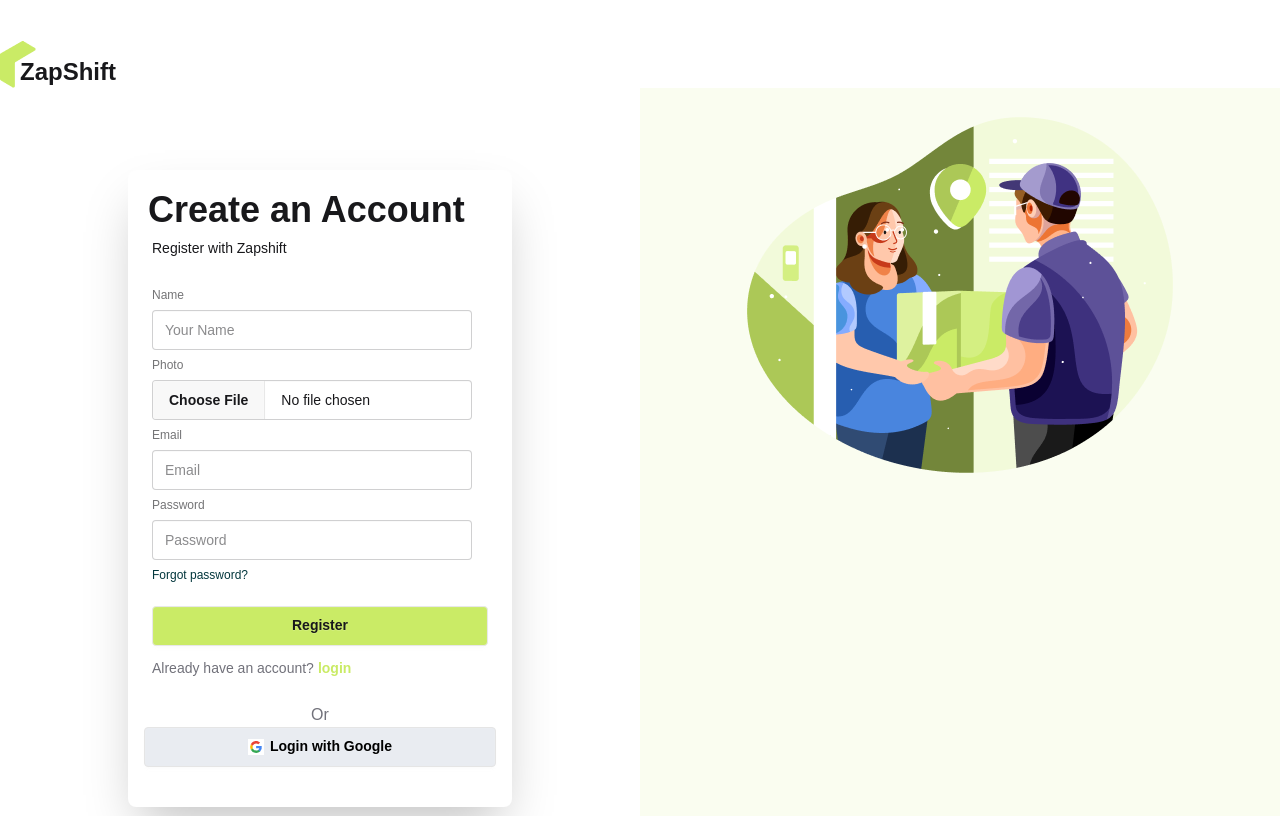
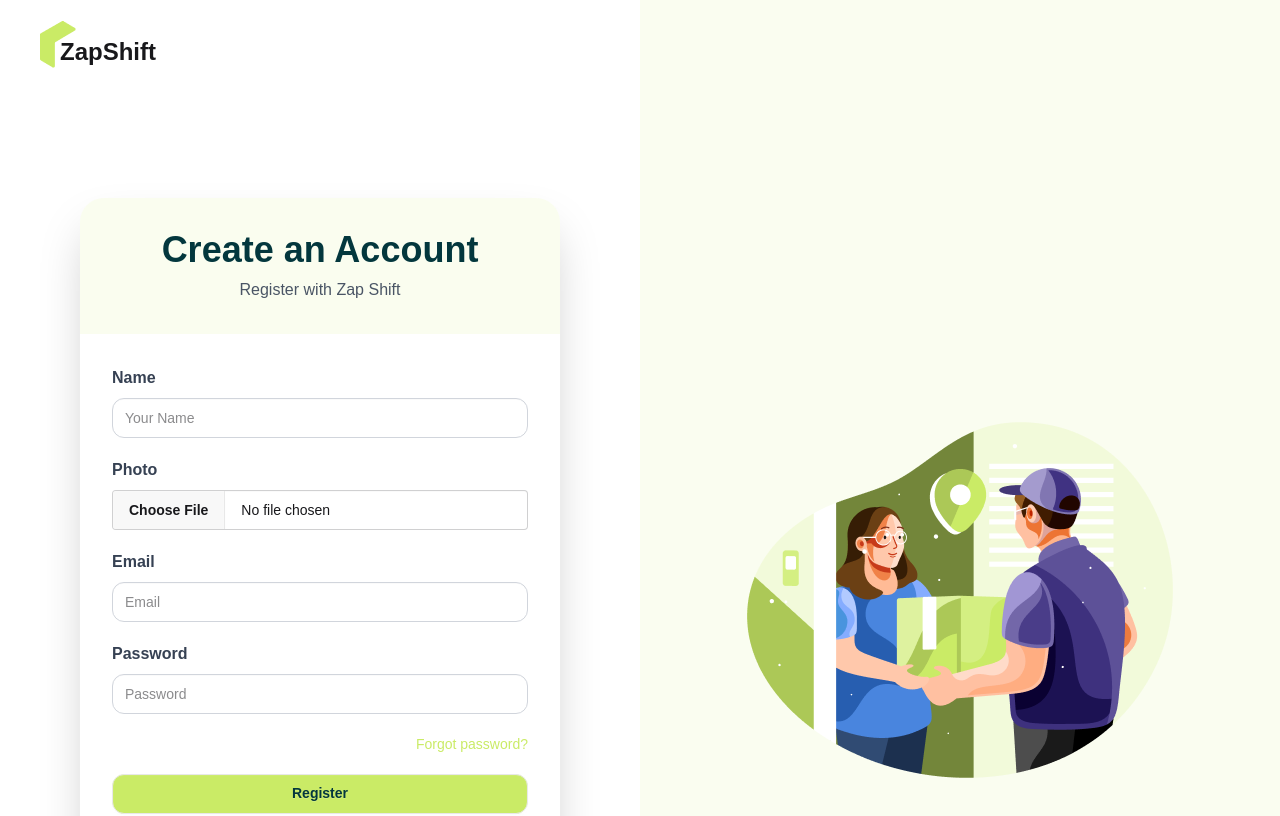
Before and after one commit to FardinCSE25/Zap-Shift, a React (Vite) app: page /register in a window 1280 px wide. Shown: the top 816 px of the page. Built offline with nearby package versions, Linux system fonts and the light colour scheme; no server answers.

Commit message:
Authentication layout register login social login components' design modified

```diff
--- a/src/Layouts/AuthLayout.jsx
+++ b/src/Layouts/AuthLayout.jsx
@@ -1,23 +1,31 @@
 import React from 'react';
-import Logo from "../Components/Logo/Logo"
-import img from '../assets/authImage.png'
+import Logo from "../Components/Logo/Logo";
+import img from '../assets/authImage.png';
 import { Outlet } from 'react-router';
 
 const AuthLayout = () => {
     return (
-        <div className=''>
-            <div className="mt-10 max-w-[1600px] mx-auto">
-                <Logo />
+        <div className='min-h-screen flex flex-col lg:flex-row'>
+
+            {/* Left side */}
+            <div className='flex-1 flex flex-col'>
+                {/* Logo */}
+                <div className="mt-5 ml-5 lg:ml-10">
+                    <Logo />
+                </div>
+
+                {/* Form */}
+                <div className='flex-1 flex items-center justify-center px-4'>
+                    <div className='w-full max-w-md lg:max-w-lg'>
+                        <Outlet />
+                    </div>
+                </div>
             </div>
-            <div className='flex h-[800px] items-center'>
-                <div className='flex-1'>
-                    <Outlet />
-                </div>
-                <div className='flex-1 h-full bg-[#FAFDF0]'>
-                    <div className='flex items-center justify-center'>
-                        <img src={img} alt="" />
-                    </div>
 
+            {/* Right side image */}
+            <div className='flex-1 hidden lg:flex bg-[#FAFDF0] h-[1200px]'>
+                <div className='m-auto'>
+                    <img src={img} alt="Auth Illustration" className='max-h-[80vh] object-contain' />
                 </div>
             </div>
         </div>
--- a/src/Pages/Authentication/Login.jsx
+++ b/src/Pages/Authentication/Login.jsx
@@ -3,61 +3,98 @@ import { useForm } from 'react-hook-form';
 import UseAuth from '../../Hooks/UseAuth';
 import { Link, useLocation, useNavigate } from 'react-router';
 import SocialLogin from './Social Login/SocialLogin';
+import { Helmet } from 'react-helmet';
+import Swal from 'sweetalert2';
 
 const Login = () => {
-    const { register, handleSubmit, formState: { errors } } = useForm()
-    const { signInUser } = UseAuth()
+    const { register, handleSubmit, formState: { errors } } = useForm();
+    const { signInUser } = UseAuth();
     const location = useLocation();
     const navigate = useNavigate();
+
     const handleLogin = (data) => {
         signInUser(data.email, data.password)
             .then(result => {
-                console.log(result.user)
-                navigate(location?.state || "/")
+                Swal.fire({
+                    icon: 'success',
+                    title: 'Login Successful',
+                    text: `Welcome back, ${result.user.displayName || 'User'}!`,
+                    timer: 2000,
+                    showConfirmButton: false
+                });
+                navigate(location?.state || "/");
             })
-            .then(error => {
-                console.log(error);
-            })
+            .catch(() => {
+                Swal.fire({
+                    icon: 'error',
+                    title: 'Login Failed',
+                    text: 'Incorrect email or password',
+                });
+            });
+    }
 
+    return (
+        <div className="min-h-screen flex items-center justify-center px-4">
+            <title>Zap Shift -Login</title>
+            <div className="card w-full max-w-md bg-white shadow-2xl rounded-3xl overflow-hidden">
+                {/* Header */}
+                <div className="bg-primary/10 p-8 text-center">
+                    <h1 className='text-3xl sm:text-4xl font-bold text-secondary'>Welcome Back</h1>
+                    <p className='text-gray-600 mt-2'>Login to your Zap Shift account</p>
+                </div>
+
+                {/* Form */}
+                <form className="p-8 space-y-5" onSubmit={handleSubmit(handleLogin)}>
+                    <div>
+                        <label className="block text-gray-700 font-semibold mb-2">Email</label>
+                        <input
+                            type="email"
+                            {...register('email', { required: true })}
+                            className="input input-bordered w-full rounded-xl border-gray-300 focus:border-primary focus:ring focus:ring-primary/30"
+                            placeholder="Enter your email"
+                        />
+                        {errors.email?.type === 'required' &&
+                            <p className='text-red-500 mt-1 text-sm'>Email must be filled.</p>
                         }
-    return (
-        <div className="card bg-base-100 w-full mx-auto max-w-sm shrink-0 shadow-2xl">
-            <title>Zap Shift-Login</title>
-            <h1 className='text-4xl mt-5 font-bold ml-5'>
-                Welcome back
-            </h1>
-            <h1 className='text-sm font-medium mt-2 ml-6'>
-                Login with Zapshift
-            </h1>
-            <form className="card-body" onSubmit={handleSubmit(handleLogin)}>
-                <fieldset className="fieldset">
-                    <label className="label">Email</label>
-                    <input type="email" {...register('email', { required: true })} className="input" placeholder="Email" />
-                    {
-                        errors.email?.type === 'required' &&
-                        <p className='text-red-500'>Email must be filled.</p>
+                    </div>
+
+                    <div>
+                        <label className="block text-gray-700 font-semibold mb-2">Password</label>
+                        <input
+                            type="password"
+                            {...register('password', { required: true, minLength: 6 })}
+                            className="input input-bordered w-full rounded-xl border-gray-300 focus:border-primary focus:ring focus:ring-primary/30"
+                            placeholder="Enter your password"
+                        />
+                        {errors.password?.type === 'required' &&
+                            <p className='text-red-500 mt-1 text-sm'>Password is required.</p>
                         }
-                    <label className="label">Password</label>
-                    <input type="password" {...register('password', { required: true, minLength: 6 })} className="input" placeholder="Password" />
-                    {
-                        errors.password?.type === 'required' &&
-                        <p className='text-red-500'>Password is required.</p>
+                        {errors.password?.type === 'minLength' &&
+                            <p className='text-red-500 mt-1 text-sm'>Password should be at least 6 characters.</p>
                         }
-                    {
-                        errors.password?.type === 'minLength' &&
-                        <p className='text-red-500'>Password should be 6 characters.</p>
-                    }
-                    <div><a className="link link-hover text-secondary">Forgot password?</a></div>
-                    <button className="btn bg-primary mt-4">Login</button>
-                </fieldset>
-                <p className=' text-[#71717A]'>
-                    New to Zapshift?
+                    </div>
+
+                    <div className="flex justify-end">
+                        <a className="text-sm text-primary hover:underline">Forgot password?</a>
+                    </div>
+
+                    <button className="btn w-full bg-primary text-secondary rounded-xl hover:bg-primary/90 transition-all py-3 font-semibold">
+                        Login
+                    </button>
+
+                    <p className='text-center text-gray-500 text-sm'>
+                        New to Zap Shift?
                         <Link state={location.state} to="/register" className='text-primary font-semibold ml-1 hover:underline'>
                             Register
                         </Link>
                     </p>
                 </form>
+
+                {/* Social Login */}
+                <div className="p-8 border-t border-gray-200">
                     <SocialLogin />
+                </div>
+            </div>
         </div>
     );
 };
--- a/src/Pages/Authentication/Register.jsx
+++ b/src/Pages/Authentication/Register.jsx
@@ -5,112 +5,139 @@ import { Link, useLocation, useNavigate } from 'react-router';
 import SocialLogin from './Social Login/SocialLogin';
 import axios from 'axios';
 import useAxiosSecure from '../../Hooks/useAxiosSecure';
+import Swal from 'sweetalert2';
 
 const Register = () => {
-    const { register, handleSubmit, formState: { errors } } = useForm()
-    const { registerUser, updateUserProfile } = UseAuth()
-    const location = useLocation()
-    const navigate = useNavigate()
-    const axiosSecure = useAxiosSecure()
+    const { register, handleSubmit, formState: { errors } } = useForm();
+    const { registerUser, updateUserProfile } = UseAuth();
+    const location = useLocation();
+    const navigate = useNavigate();
+    const axiosSecure = useAxiosSecure();
+
     const handleRegister = (data) => {
-        const profilePhoto = data.photo[0]
+        const profilePhoto = data.photo[0];
         registerUser(data.email, data.password)
-            .then(result => {
-                console.log(result)
+            .then(() => {
                 const formData = new FormData();
-                formData.append('image', profilePhoto)
-                const photo_API_URL = `https://api.imgbb.com/1/upload?key=${import.meta.env.VITE_imageHost}`
+                formData.append('image', profilePhoto);
+                const photo_API_URL = `https://api.imgbb.com/1/upload?key=${import.meta.env.VITE_imageHost}`;
 
                 axios.post(photo_API_URL, formData)
                     .then(result => {
-                        const photoURL = result.data.data.url
-                        console.log(result.data);
+                        const photoURL = result.data.data.url;
 
                         const userInfo = {
                             email: data.email,
                             displayName: data.name,
                             photoURL: photoURL
-                        }
+                        };
+
                         axiosSecure.post('/users', userInfo)
                             .then(res => {
                                 if (res.data.insertedId) {
-                                    console.log('user created successful');
+                                    Swal.fire({
+                                        icon: 'success',
+                                        title: 'Registration Successful',
+                                        text: `Welcome ${data.name}!`,
+                                        timer: 2000,
+                                        showConfirmButton: false
+                                    });
                                 }
-                            })
+                            });
 
                         const userProfile = {
                             displayName: data.name,
-                            photoURL: result.data.data.url
-                        }
+                            photoURL: photoURL
+                        };
+
                         updateUserProfile(userProfile)
-                            .then(() => {
-                                console.log("Done!");
-                                navigate(location.state || '/')
-                            })
-                            .catch(error => {
-                                console.log(error);
+                            .then(() => navigate(location.state || '/'))
+                            .catch(err => console.log(err));
+                    })
+                    .catch(() => {
+                        Swal.fire({
+                            icon: 'error',
+                            title: 'Image Upload Failed',
+                            text: 'Could not upload profile photo',
+                        });
+                    });
+            })
+            .catch(() => {
+                Swal.fire({
+                    icon: 'error',
+                    title: 'Registration Failed',
+                    text: 'Please try again',
+                });
+            });
+    };
 
-                            })
-                    })
-            })
-            .catch(error => {
-                console.log(error);
+    return (
+        <div className="min-h-screen flex items-center justify-center px-4 ">
+            <div className="card w-full max-w-md sm:max-w-lg bg-white shadow-2xl rounded-3xl overflow-hidden">
+        <title>Zap Shift -Register</title>
+                {/* Header */}
+                <div className="bg-primary/10 p-8 text-center">
+                    <h1 className='text-3xl sm:text-4xl font-bold text-secondary'>Create an Account</h1>
+                    <p className='text-gray-600 mt-2'>Register with Zap Shift</p>
+                </div>
 
-            })
+                {/* Form */}
+                <form onSubmit={handleSubmit(handleRegister)} className='p-8 space-y-5'>
 
-    }
-    return (
-        <div className="card bg-base-100 w-full mx-auto max-w-sm shrink-0 shadow-2xl">
-            <title>Zap Shift-Register</title>
-            <h1 className='text-4xl mt-5 font-bold ml-5'>
-                Create an Account
-            </h1>
-            <h1 className='text-sm font-medium mt-2 ml-6'>
-                Register with Zapshift
-            </h1>
-            <form onSubmit={handleSubmit(handleRegister)} className='card-body'>
-                <fieldset className="fieldset">
-                    <label className="label">Name</label>
-                    <input type="text" {...register('name', { required: true })} className="input" placeholder="Your Name" />
-                    {errors.name?.type === 'required' && <p className='text-red-500'>Name is required.</p>}
+                    {/* Name */}
+                    <div>
+                        <label className="block text-gray-700 font-semibold mb-2">Name</label>
+                        <input type="text" {...register('name', { required: true })} className="input input-bordered w-full rounded-xl border-gray-300 focus:border-primary focus:ring focus:ring-primary/30" placeholder="Your Name" />
+                        {errors.name && <p className='text-red-500 mt-1 text-sm'>Name is required.</p>}
+                    </div>
 
-                    {/* photo image field */}
-                    <label className="label">Photo</label>
+                    {/* Photo */}
+                    <div>
+                        <label className="block text-gray-700 font-semibold mb-2">Photo</label>
+                        <input type="file" {...register('photo', { required: true })} className="file-input w-full" />
+                        {errors.photo && <p className='text-red-500 mt-1 text-sm'>Photo is required.</p>}
+                    </div>
 
-                    <input type="file" {...register('photo', { required: true })} className="file-input" placeholder="Your Photo" />
+                    {/* Email */}
+                    <div>
+                        <label className="block text-gray-700 font-semibold mb-2">Email</label>
+                        <input type="email" {...register('email', { required: true })} className="input input-bordered w-full rounded-xl border-gray-300 focus:border-primary focus:ring focus:ring-primary/30" placeholder="Email" />
+                        {errors.email && <p className='text-red-500 mt-1 text-sm'>Email is required.</p>}
+                    </div>
 
-                    {errors.photo?.type === 'required' && <p className='text-red-500'>PhotoURL is required.</p>}
+                    {/* Password */}
+                    <div>
+                        <label className="block text-gray-700 font-semibold mb-2">Password</label>
+                        <input type="password" {...register('password', {
+                            required: true,
+                            minLength: 6,
+                            pattern: /^(?=.*[A-Z])(?=.*[a-z])(?=.*\d)(?=.*[^A-Za-z0-9]).+$/
+                        })} className="input input-bordered w-full rounded-xl border-gray-300 focus:border-primary focus:ring focus:ring-primary/30" placeholder="Password" />
+                        {errors.password?.type === 'required' && <p className='text-red-500 mt-1 text-sm'>Password is required.</p>}
+                        {errors.password?.type === 'minLength' && <p className='text-red-500 mt-1 text-sm'>Password should be at least 6 characters.</p>}
+                        {errors.password?.type === 'pattern' && <p className='text-red-500 mt-1 text-sm'>Password must include uppercase, lowercase, number & special character.</p>}
+                    </div>
 
-                    <label className="label">Email</label>
-                    <input type="email" {...register('email', { required: true })} className="input" placeholder="Email" />
-                    {
-                        errors.email?.type === 'required' &&
-                        <p className='text-red-500'>Email must be filled.</p>
-                    }
-                    <label className="label">Password</label>
-                    <input type="password" {...register('password', { required: true, minLength: 6, pattern: /^(?=.*[A-Z])(?=.*[a-z])(?=.*\d)(?=.*[^A-Za-z0-9]).+$/ })} className="input" placeholder="Password" />
-                    {
-                        errors.password?.type === 'required' &&
-                        <p className='text-red-500'>Password is required.</p>
-                    }
-                    {
-                        errors.password?.type === 'minLength' &&
-                        <p className='text-red-500'>Password should be 6 characters.</p>
-                    }
-                    {
-                        errors.password?.type === 'pattern' && <p className='text-red-500'>Password must have at least one uppercase, at least one lowercase, at least one number, and at least one special characters</p>
-                    }
-                    <div><a className="link link-hover text-secondary">Forgot password?</a></div>
-                    <button className="btn bg-primary mt-4">Register</button>
-                </fieldset>
-                <p className=' text-[#71717A]'>
-                    Already have an account?
-                    <Link state={location.state} to="/login" className='text-primary font-semibold ml-1 hover:underline'>
-                        login
-                    </Link>
-                </p>
-            </form>
-            <SocialLogin />
+                    {/* Forgot Password */}
+                    <div className='flex justify-end'>
+                        <a className="text-sm text-primary hover:underline">Forgot password?</a>
+                    </div>
+
+                    {/* Submit */}
+                    <button className="btn w-full bg-primary text-secondary hover:bg-primary/90 transition-all py-3 font-semibold rounded-xl">Register</button>
+
+                    {/* Login Link */}
+                    <p className='text-center text-gray-500 text-sm'>
+                        Already have an account?
+                        <Link state={location.state} to="/login" className='text-primary font-semibold ml-1 hover:underline'>Login</Link>
+                    </p>
+                </form>
+
+                {/* Social Login */}
+                <div className="p-8 border-t border-gray-200">
+                    <SocialLogin />
+                </div>
+            </div>
         </div>
     );
 };
--- a/src/Pages/Authentication/Social Login/SocialLogin.jsx
+++ b/src/Pages/Authentication/Social Login/SocialLogin.jsx
@@ -2,41 +2,66 @@ import React from 'react';
 import UseAuth from '../../../Hooks/UseAuth';
 import { useLocation, useNavigate } from 'react-router';
 import useAxiosSecure from '../../../Hooks/useAxiosSecure';
+import Swal from 'sweetalert2';
 
 const SocialLogin = () => {
-    const { signInGoogle } = UseAuth()
+    const { signInGoogle } = UseAuth();
     const location = useLocation();
     const navigate = useNavigate();
-    const axiosSecure = useAxiosSecure()
+    const axiosSecure = useAxiosSecure();
 
     const handleGoogleSignIn = () => {
         signInGoogle()
             .then(result => {
+                // Swal success alert
+                Swal.fire({
+                    icon: 'success',
+                    title: 'Login Successful',
+                    text: `Welcome back, ${result.user.displayName || 'User'}!`,
+                    timer: 2000,
+                    showConfirmButton: false
+                });
+
                 navigate(location?.state || "/");
-                console.log(result.user)
+
                 const userInfo = {
                     email: result.user.email,
                     displayName: result.user.displayName,
                     photoURL: result.user.photoURL
-                }
+                };
 
                 axiosSecure.post('/users', userInfo)
                     .then(res => {
-                        console.log('user data has been stored', res.data)
+                        console.log('User data has been stored', res.data);
                     })
-
+                    .catch(err => console.log(err));
             })
             .catch(error => {
-                console.log(error);
-            })
-    }
+                // Swal error alert
+                Swal.fire({
+                    icon: 'error',
+                    title: 'Login Failed',
+                    text: error.message || 'Something went wrong',
+                });
+            });
+    };
+
     return (
         <div className='text-center'>
-            <p className='text-[#71717A]'>
-                Or
-            </p>
-            <button onClick={handleGoogleSignIn} className="btn w-11/12 mx-auto mb-10 bg-[#E9ECF1] text-black border-[#e5e5e5]">
-                <svg aria-label="Google logo" width="16" height="16" xmlns="http://www.w3.org/2000/svg" viewBox="0 0 512 512"><g><path d="m0 0H512V512H0" fill="#fff"></path><path fill="#34a853" d="M153 292c30 82 118 95 171 60h62v48A192 192 0 0190 341"></path><path fill="#4285f4" d="m386 400a140 175 0 0053-179H260v74h102q-7 37-38 57"></path><path fill="#fbbc02" d="m90 341a208 200 0 010-171l63 49q-12 37 0 73"></path><path fill="#ea4335" d="m153 219c22-69 116-109 179-50l55-54c-78-75-230-72-297 55"></path></g></svg>
+            <p className='text-[#71717A] my-2'>Or</p>
+            <button
+                onClick={handleGoogleSignIn}
+                className="btn w-11/12 mx-auto mb-10 bg-[#E9ECF1] text-black border-[#e5e5e5] flex items-center justify-center gap-2"
+            >
+                <svg aria-label="Google logo" width="16" height="16" xmlns="http://www.w3.org/2000/svg" viewBox="0 0 512 512">
+                    <g>
+                        <path d="m0 0H512V512H0" fill="#fff"></path>
+                        <path fill="#34a853" d="M153 292c30 82 118 95 171 60h62v48A192 192 0 0190 341"></path>
+                        <path fill="#4285f4" d="m386 400a140 175 0 0053-179H260v74h102q-7 37-38 57"></path>
+                        <path fill="#fbbc02" d="m90 341a208 200 0 010-171l63 49q-12 37 0 73"></path>
+                        <path fill="#ea4335" d="m153 219c22-69 116-109 179-50l55-54c-78-75-230-72-297 55"></path>
+                    </g>
+                </svg>
                 Login with Google
             </button>
         </div>
```
Lines whose indentation alone changed are shown as unchanged.
